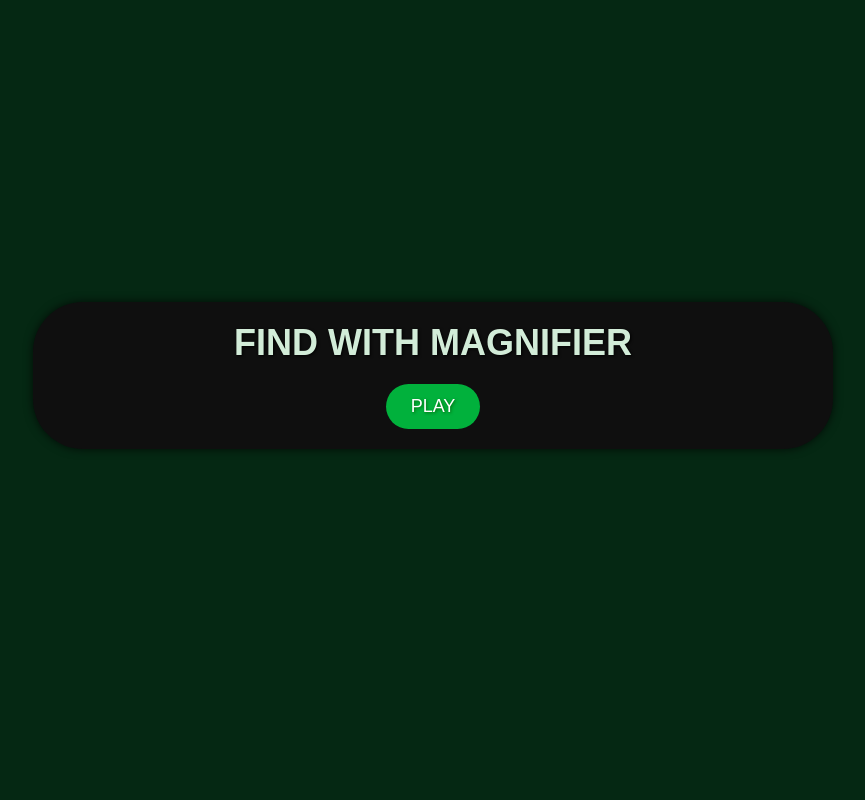
After one commit to vixiepixie9/FindWithFlashlight, a Flask app: template templates/front.html in a window 1280 px wide. The commit adds this page. Shown: the whole page, without its empty margins (207-1072 px from the left). Run offline with Flask 3, Linux system fonts and the light colour scheme; the template is opened without the code that fills it, so the values that code supplies are empty; some web fonts are replaced.

Commit message:
final touches

```diff
--- a/server.py
+++ b/server.py
@@ -11,7 +11,11 @@ CORS(app, resources={r"/*": {"origins": "*"}})
 file_path = os.path.join(os.path.dirname(__file__), "items.xlsx")
 
 @app.route('/')
-def index():
+def front():
+    return render_template('front.html')
+
+@app.route('/game')
+def game():
     return render_template('magnifier.html')
 
 @app.route('/items', methods=['GET'])
--- /dev/null
+++ b/static/css/front.css
@@ -0,0 +1,60 @@
+
+* {
+    margin: 0;
+    padding: 0;
+    box-sizing: border-box;
+}
+
+html, body {
+    height: 100%;
+    width: 100%;
+    font-family: Arial, sans-serif;
+}
+
+body {
+    background-color: #052813;
+    display: flex;
+    justify-content: center;
+    align-items: center;
+    height: 100vh;
+}
+
+#front-container {
+    margin-bottom: 50px;
+    display: flex;
+    flex-direction: column;
+    justify-content: center;
+    align-items: center;
+    text-align: center;
+    padding: 20px;
+    background-color: #0f0f0f;
+    border-radius: 50px;
+    box-shadow: 0 0 10px rgba(0, 0, 0, 0.716);
+    width: 80%;
+    max-width: 800px;
+}
+
+h1 {
+    font-family: 'CRAMPS', sans-serif;
+    font-size: 36px;
+    color: #d2ecd8;
+    margin-bottom: 20px;
+    text-shadow: 1px 1px 3px black;
+}
+
+button {
+    font-family: 'CRAMPS', sans-serif;
+    padding: 12px 25px;
+    font-size: 18px;
+    color: #fff;
+    background-color: #01b13c;
+    border: none;
+    border-radius: 50px;
+    cursor: pointer;
+    transition: background-color 0.3s;
+    text-shadow: #056b0c 1px 1px 3px;
+}
+
+button:hover {
+    background-color: #056b0c;
+}
--- /dev/null
+++ b/templates/front.html
@@ -0,0 +1,18 @@
+<!DOCTYPE html>
+<html lang="en">
+<head>
+    <meta charset="UTF-8">
+    <meta name="viewport" content="width=device-width, initial-scale=1.0">
+    <title>FIND WITH MAGNIFIER</title>
+    <link rel="stylesheet" href="{{ url_for('static', filename='css/front.css') }}">
+    <link href="https://fonts.cdnfonts.com/css/cramps-2" rel="stylesheet">
+</head>
+<body>
+    <div id="front-container">
+        <h1>FIND WITH MAGNIFIER</h1>
+        <a href="{{ url_for('game') }}">
+            <button>PLAY</button>
+        </a>
+    </div>
+</body>
+</html>
```
Also changed, not shown: static/css/magnifier.css (+51 -26 lines), static/js/magnifier.js (+38 -37 lines), templates/magnifier.html (+12 -2 lines).
